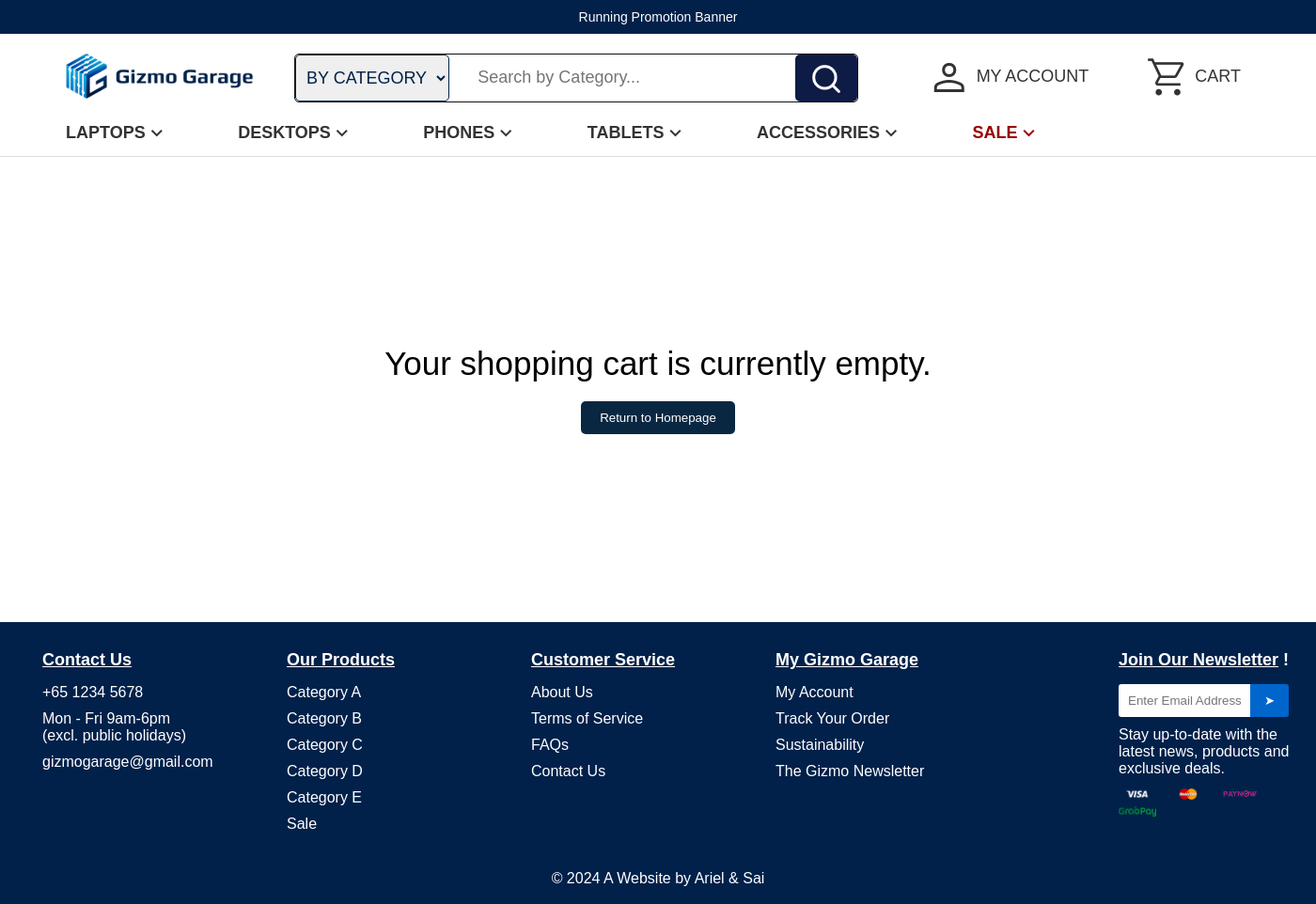
After one commit to Sai25234/Gizmo-Garage-IE4727, a PHP site: page /shopping_cart.html in a window 1400 px wide. The commit adds this page. Shown: the whole page at 94% size. Run offline with PHP 8.4, Linux system fonts and the light colour scheme.

Commit message:
latest changes

```diff
--- a/css/main.css
+++ b/css/main.css
@@ -493,3 +493,26 @@ footer {
   height: auto;
   margin-bottom: 10px;
 }
+
+
+.empty-cart {
+  text-align: center;
+  margin-top: 50px;
+  margin-top: 100px;
+  padding: 100px 0 200px 0;
+  font-size: 35px;
+}
+
+.empty-cart button {
+  background-color: #0a2742;
+  color: white;
+  border: none;
+  padding: 10px 20px;
+  border-radius: 5px;
+  cursor: pointer;
+  margin-top: 20px;
+}
+
+.empty-cart button:hover {
+  background-color: #08335a;
+}
--- /dev/null
+++ b/shopping_cart.html
@@ -0,0 +1,146 @@
+<!DOCTYPE html>
+<html lang="en">
+  <head>
+    <meta charset="UTF-8" />
+    <meta name="viewport" content="width=device-width, initial-scale=1.0" />
+    <title>Gizmo Garage</title>
+    <link rel="stylesheet" href="css/main.css" />
+    <link
+      href="https://fonts.googleapis.com/css2?family=Material+Symbols+Outlined"
+      rel="stylesheet"
+    />
+    <link rel="stylesheet" href="https://fonts.googleapis.com/css2?family=Material+Symbols+Outlined:opsz,wght,FILL,GRAD@20..48,100..700,0..1,-50..200" />
+  </head>
+  <body>
+    <header>
+      <div class="promo-banner">Running Promotion Banner</div>
+      <div class="top-bar">
+        <div class="logo">
+          <img src="images/gizmogaragelogo.png" alt="Gizmo Garage" />
+        </div>
+        <div class="search-bar">
+          <select>
+            <option value="category">BY CATEGORY</option>
+          </select>
+          <input type="text" placeholder="Search by Category..." />
+          <button>
+            <img
+              src="images/search_icon.png"
+              alt="Search"
+              height="40px"
+              width="40px"
+            />
+          </button>
+        </div>
+        <div class="account-cart">
+          <a href="#" class="account-link">
+            <span class="material-symbols-outlined">
+                person
+                </span>
+            MY ACCOUNT
+          </a>
+          <a href="#" class="cart-link">
+            <span class="material-symbols-outlined">
+                shopping_cart
+                </span>
+                CART
+          </a>
+        </div>
+      </div>
+      <nav class="nav-bar">
+        <a href="#"
+          >LAPTOPS<span class="material-symbols-outlined">
+            keyboard_arrow_down
+          </span></a
+        >
+        <a href="#"
+          >DESKTOPS<span class="material-symbols-outlined">
+            keyboard_arrow_down
+          </span></a
+        >
+        <a href="#"
+          >PHONES<span class="material-symbols-outlined">
+            keyboard_arrow_down
+          </span></a
+        >
+        <a href="#"
+          >TABLETS<span class="material-symbols-outlined">
+            keyboard_arrow_down
+          </span></a
+        >
+        <a href="#"
+          >ACCESSORIES<span class="material-symbols-outlined">
+            keyboard_arrow_down
+          </span></a
+        >
+        <a href="#" class="sale-link"
+          >SALE<span class="material-symbols-outlined">
+            keyboard_arrow_down
+          </span></a
+        >
+      </nav>
+    </header>
+    <div class="empty-cart" id="empty-cart">
+        <p>Your shopping cart is currently empty.</p>
+        <button onclick="location.href='index.html'">Return to Homepage</button>
+    </div>
+
+    <footer>
+        <div class="footer-container">
+            <div class="footer-column">
+                <h4><u>Contact Us</u></h4>
+                <p>+65 1234 5678</p>
+                <p>Mon - Fri 9am-6pm<br>(excl. public holidays)</p>
+                <p>gizmogarage@gmail.com</p>
+            </div>
+            <div class="footer-column">
+                <h4><u>Our Products</u></h4>
+                <ul>
+                    <li><a href="#">Category A</a></li>
+                    <li><a href="#">Category B</a></li>
+                    <li><a href="#">Category C</a></li>
+                    <li><a href="#">Category D</a></li>
+                    <li><a href="#">Category E</a></li>
+                    <li><a href="#" class="sale">Sale</a></li>
+                </ul>
+            </div>
+            <div class="footer-column">
+                <h4><u>Customer Service</u></h4>
+                <ul>
+                    <li><a href="#">About Us</a></li>
+                    <li><a href="#">Terms of Service</a></li>
+                    <li><a href="#">FAQs</a></li>
+                    <li><a href="#">Contact Us</a></li>
+                </ul>
+            </div>
+            <div class="footer-column">
+                <h4><u>My Gizmo Garage</u> </h4>
+                <ul>
+                    <li><a href="#">My Account</a></li>
+                    <li><a href="#">Track Your Order</a></li>
+                    <li><a href="#">Sustainability</a></li>
+                    <li><a href="#">The Gizmo Newsletter</a></li>
+                </ul>
+            </div>
+            <div class="newsletter-column">
+                <h4><u>Join Our Newsletter</u> !</h4>
+                <form class="newsletter-form">
+                    <input type="email" placeholder="Enter Email Address">
+                    <button type="submit">&#10148;</button>
+                </form>
+                <p>Stay up-to-date with the latest news, products and exclusive deals.</p>
+                <div class="payment-methods">
+                    <img src="images/visa_logo.png" alt="Visa">
+                    <img src="images/mastercard_logo.png" alt="MasterCard">
+                    <img src="images/paynow_logo.png" alt="PayNow">
+                    <img src="images/Grab_pay_logo.png" alt="GrabPay">
+                </div>
+            </div>
+        </div>
+        <div class="footer-bottom">
+            <p>© 2024 A Website by Ariel & Sai</p>
+        </div>
+    </footer>
+
+</body>
+</html>
```
Also changed, not shown: images/Order_Confirmed_symbol.png (added).
